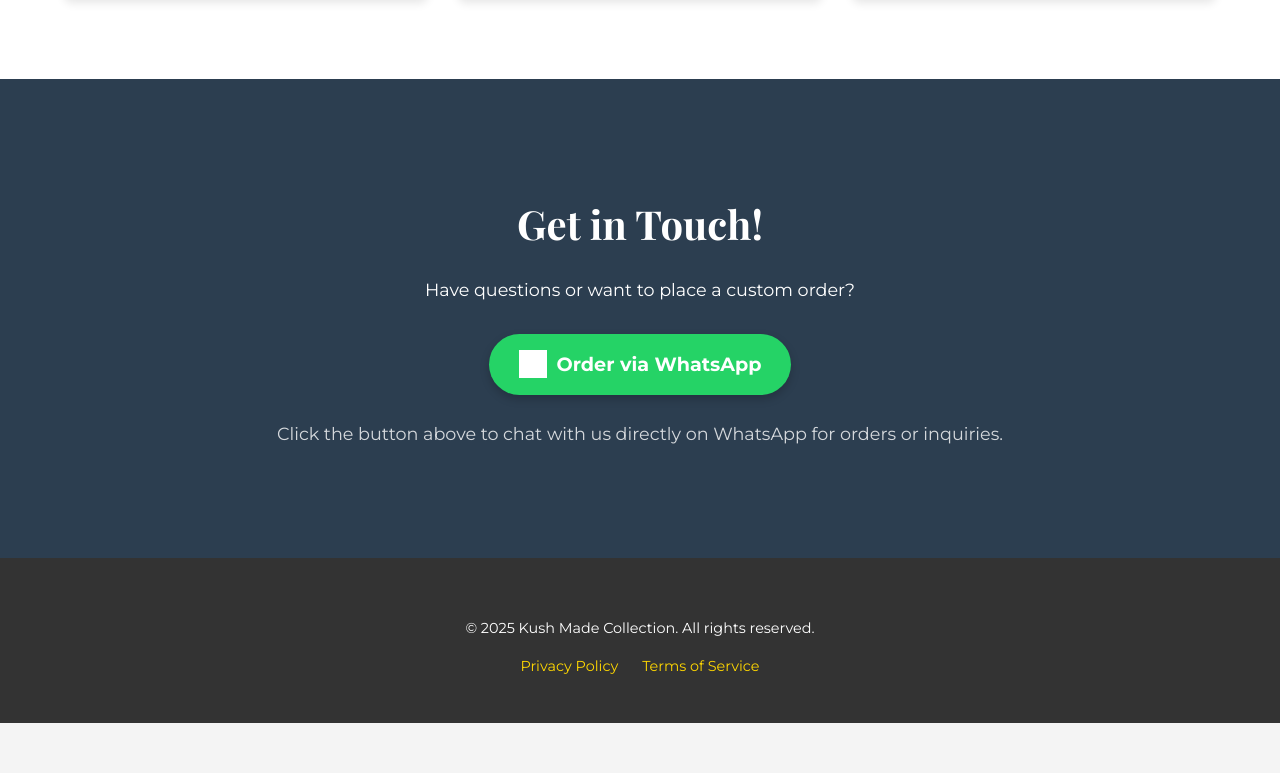
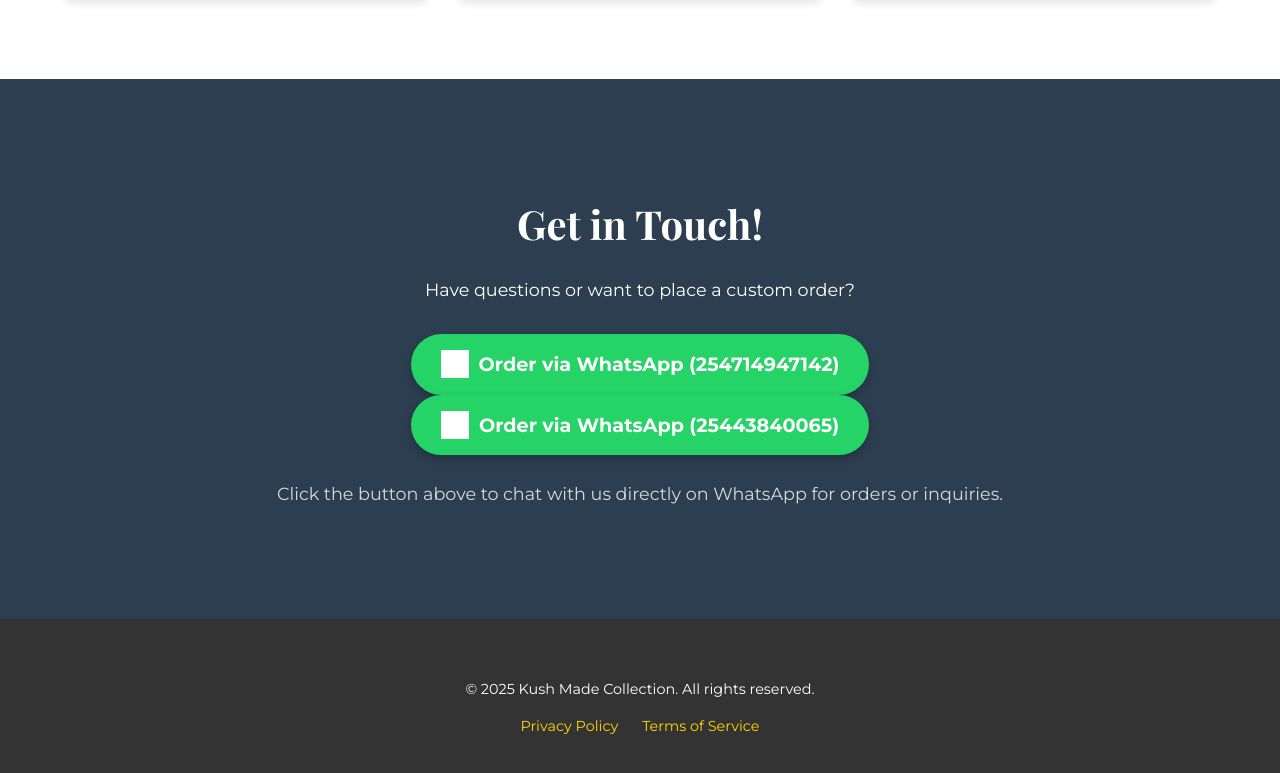
Before and after one commit to Garang-cloud/Kush-made-collection, a plain HTML site: page index.html in a window 1280 px wide. Shown: the part 2191-2964 px from the top of the page. Before the commit the page ends 2914 px from the top, so only its background shows below. Drawn offline with nearby package versions, Linux system fonts and the light colour scheme; grey boxes are pictures that could not be loaded.

Commit message:
Update WhatsApp links and page content

```diff
--- a/index.html
+++ b/index.html
@@ -64,13 +64,11 @@
                         <p class="price">Ksh 900</p>
                         <button class="add-to-cart-btn" data-product="Black Back Polo" data-price="900">Add to Cart</button>
                     </div>
-                    <div class ="product-card">
-                            <img src="img/beery tshirt.jpeg" alt="light Dress">
-                            <h4>White T-Shirt</h4>
-                            <p class="price">Ksh 900</p>
-                            <button class="add-to-cart-btn" data-product="White t shirt" data-price="900">Add to Cart</button>
-
-                        </div>
+                    <div class="product-card">
+                        <img src="img/beery tshirt.jpeg" alt="light Dress">
+                        <h4>White T-Shirt</h4>
+                        <p class="price">Ksh 900</p>
+                        <button class="add-to-cart-btn" data-product="White t shirt" data-price="900">Add to Cart</button>
                     </div>
                 </div>
             </div>
@@ -80,9 +78,14 @@
             <div class="container">
                 <h2>Get in Touch!</h2>
                 <p>Have questions or want to place a custom order?</p>
-                <a href="https://wa.me/254714947142,25443840065" target="_blank" class="whatsapp-btn">
+                <a href="https://wa.me/254714947142" target="_blank" class="whatsapp-btn">
                     <img src="https://upload.wikimedia.org/wikipedia/commons/6/6b/WhatsApp.svg" alt="WhatsApp Icon" class="whatsapp-icon">
-                    Order via WhatsApp
+                    Order via WhatsApp (254714947142)
+                </a>
+                <br>
+                <a href="https://wa.me/25443840065" target="_blank" class="whatsapp-btn">
+                    <img src="https://upload.wikimedia.org/wikipedia/commons/6/6b/WhatsApp.svg" alt="WhatsApp Icon" class="whatsapp-icon">
+                    Order via WhatsApp (25443840065)
                 </a>
                 <p class="contact-note">Click the button above to chat with us directly on WhatsApp for orders or inquiries.</p>
             </div>
```
